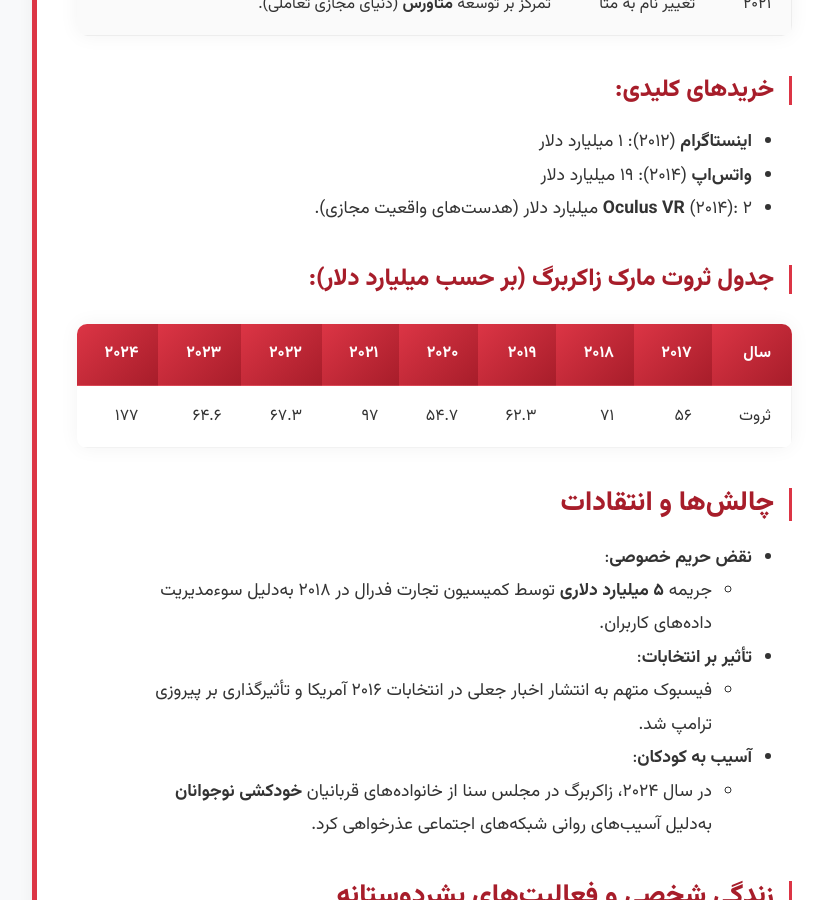
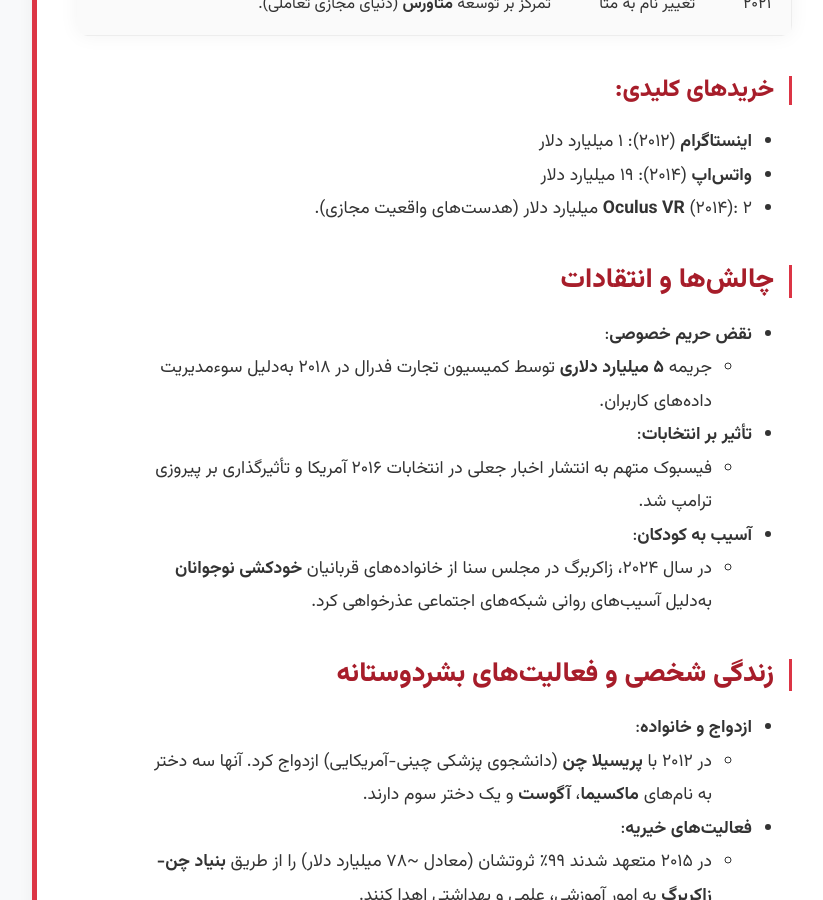
Before and after one commit to darkblog/darkblog.github.io, a Jekyll site: the page built from _posts/2025-6-28-18.md, in a window 1280 px wide and 900 px high, scrolled down 2255 px. Shown: the whole window, without its empty margins (208-1031 px from the left). Built offline with Jekyll 4.4.1, drawn with Linux system fonts in a browser that asks for light colours.

Commit message:
Update 2025-6-28-18.md

```diff
--- a/_posts/2025-6-28-18.md
+++ b/_posts/2025-6-28-18.md
@@ -40,12 +40,6 @@
 - **واتس‌اپ** (۲۰۱۴): ۱۹ میلیارد دلار
 - **Oculus VR** (۲۰۱۴): ۲ میلیارد دلار (هدست‌های واقعیت مجازی).
 
-### جدول ثروت مارک زاکربرگ (بر حسب میلیارد دلار):
-
-| سال | ۲۰۱۷ | ۲۰۱۸ | ۲۰۱۹ | ۲۰۲۰ | ۲۰۲۱ | ۲۰۲۲ | ۲۰۲۳ | ۲۰۲۴ |
-|-------|-------|-------|-------|-------|-------|-------|-------|-------|
-| ثروت | ۵۶    | ۷۱    | ۶۲.۳  | ۵۴.۷  | ۹۷    | ۶۷.۳  | ۶۴.۶  | ۱۷۷   |
-
 ## چالش‌ها و انتقادات
 - **نقض حریم خصوصی**:
   - جریمه **۵ میلیارد دلاری** توسط کمیسیون تجارت فدرال در ۲۰۱۸ به‌دلیل سوءمدیریت داده‌های کاربران.
```
